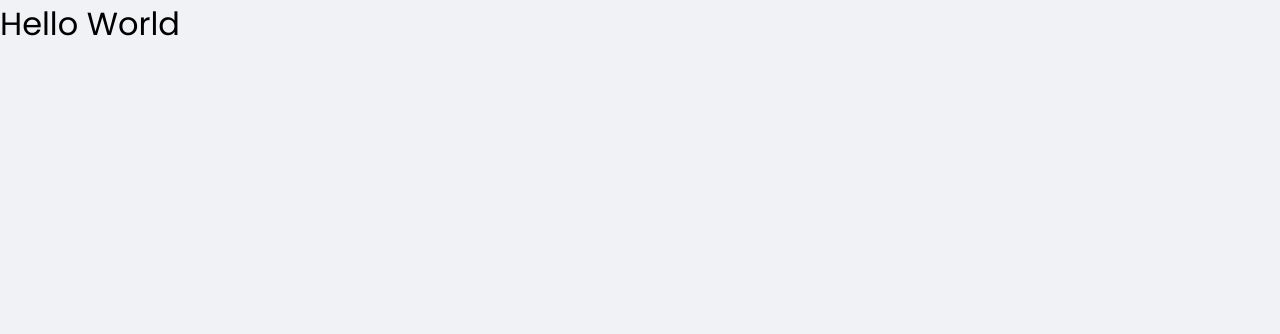
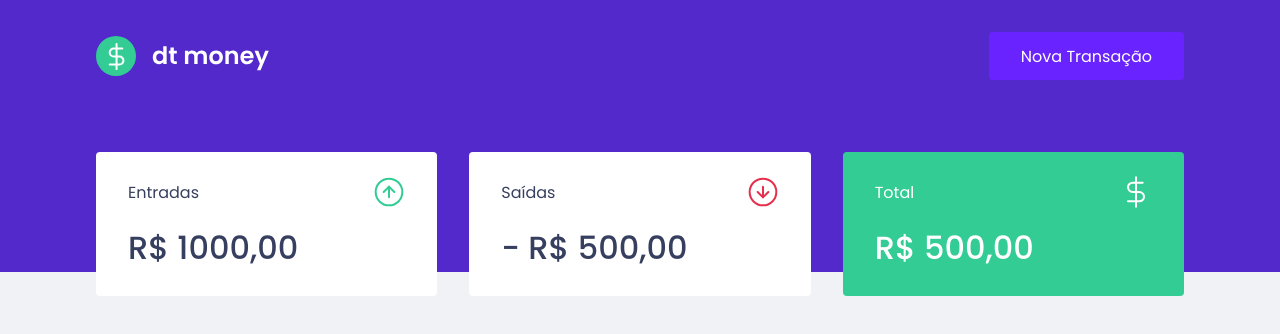
Before and after one commit to dionysoleao/my-money, a React (Create React App) app: page / in a window 1280 px wide. Shown: the top 334 px of the page. Built offline with nearby package versions, Linux system fonts and the light colour scheme.

Commit message:
Estilização Dashboard, Header and Summary

```diff
--- a/public/index.html
+++ b/public/index.html
@@ -10,7 +10,7 @@
 
     <meta name="viewport" content="width=device-width, initial-scale=1" />
 
-    <link href="https://fonts.googleapis.com/css2?family=Poppins:wght@400;600&display=swap" rel="stylesheet">
+    <link href="https://fonts.googleapis.com/css2?family=Poppins:wght@400;500;600&display=swap" rel="stylesheet">
 
 
     <title>React App</title>
--- a/src/App.tsx
+++ b/src/App.tsx
@@ -1,10 +1,13 @@
+import { Dashboard } from "./components/Dashboard";
+import { Header } from "./components/Header";
 import { GlobalStyle } from "./styles/global";
 
 export function App() {
   return (
-    <div className='App'>
-    <h1>Hello World</h1>
+    <>
+    <Header />
+    <Dashboard />
     <GlobalStyle />
-    </div>
+    </>
   );
 }
--- /dev/null
+++ b/src/components/Dashboard/index.tsx
@@ -0,0 +1,11 @@
+import { Container } from "./styles";
+import { Summary } from "../Summary/index";
+
+export function Dashboard(){
+
+    return(
+        <Container>
+            <Summary />
+        </Container>
+    )
+}
--- /dev/null
+++ b/src/components/Dashboard/styles.ts
@@ -0,0 +1,7 @@
+import styled from "styled-components";
+
+export const Container = styled.main`
+    max-width: 1120px;
+    margin:0 auto;
+    padding: 2.5rem 1rem;
+`
--- /dev/null
+++ b/src/components/Header/index.tsx
@@ -0,0 +1,14 @@
+import logoImg from '../../assets/logo.svg'
+import { Container, Content } from './styles'
+
+
+export function Header(){
+    return(
+        <Container>
+            <Content>
+            <img src={logoImg} alt="my money" />
+            <button type="button">Nova Transação</button>
+            </Content>
+        </Container>
+    )
+}
--- /dev/null
+++ b/src/components/Header/styles.ts
@@ -0,0 +1,30 @@
+import styled from "styled-components";
+
+export const Container = styled.header`
+background: var(--blue);
+`
+
+
+export const Content = styled.div`
+    max-width:1120px;
+    margin: 0 auto;
+    padding: 2rem 1rem 12rem;
+    display:flex;
+    align-items:center;
+    justify-content:space-between;
+
+    button{
+        font-size:1rem;
+        color: white;
+        background:var(--blue-light);
+        border: 0;
+        padding: 0 2rem;
+        border-radius: 0.25rem;
+        height: 3rem;
+        transition: filter 0.5s;
+
+        &:hover{
+            filter: brightness(0.9);
+        }
+    }
+`
--- /dev/null
+++ b/src/components/Summary/index.tsx
@@ -0,0 +1,32 @@
+import incomeImg from "../../assets/income.svg";
+import outcomeImg from "../../assets/outcome.svg";
+import totalImg from "../../assets/total.svg";
+
+import { Container } from "./styles"
+export function Summary(){
+    return  (
+        <Container>
+        <div>
+            <header>
+                <a>Entradas</a>
+                <img src={incomeImg} alt="Entradas" />
+            </header>
+            <strong>R$ 1000,00</strong>
+        </div>
+        <div>
+            <header>
+                <a>Saídas</a>
+                <img src={outcomeImg} alt="Saídas" />
+            </header>
+            <strong>- R$ 500,00</strong>
+        </div>
+        <div className="highlight-background">
+            <header>
+                <a>Total</a>
+                <img src={totalImg} alt="Total" />
+            </header>
+            <strong>R$ 500,00</strong>
+        </div>
+        </Container>
+    )
+}
--- /dev/null
+++ b/src/components/Summary/styles.ts
@@ -0,0 +1,36 @@
+import styled from "styled-components"
+
+export const Container = styled.div`
+    display:grid;
+    grid-template-columns: repeat(3, 1fr);
+    gap:2rem;
+    margin-top:-10rem;
+
+    div{
+        background:var(--shape);
+        padding:1.5rem 2rem;
+        border-radius: 0.25rem;
+        color: var(--text-title);
+
+        header{
+            display:flex;
+            align-items: center;
+            justify-content:space-between;
+        }
+
+        strong{
+            display:block;
+            margin-top: 1rem;
+            font-size: 2rem;
+            font-weight:500;
+            line-height:3rem;
+        }
+
+        &.highlight-background{
+            background: var(--green);
+            color:#FFF;
+        }
+    }
+
+
+`
--- a/src/styles/global.ts
+++ b/src/styles/global.ts
@@ -5,6 +5,7 @@
 :root{
     --red: #E52E4D;
     --blue: #5429CC;
+    --green: #33CC95;
 
     --blue-light:#6923FF;
 
@@ -47,7 +48,11 @@
     padding:0;
     box-sizing:border-box;
 }
+a{
+    color:var (--text-body);
+    text-decoration:none;
 
+}
 body{
     background:var(--background);
     -webkit-font-smoothing: antialiased;
```
